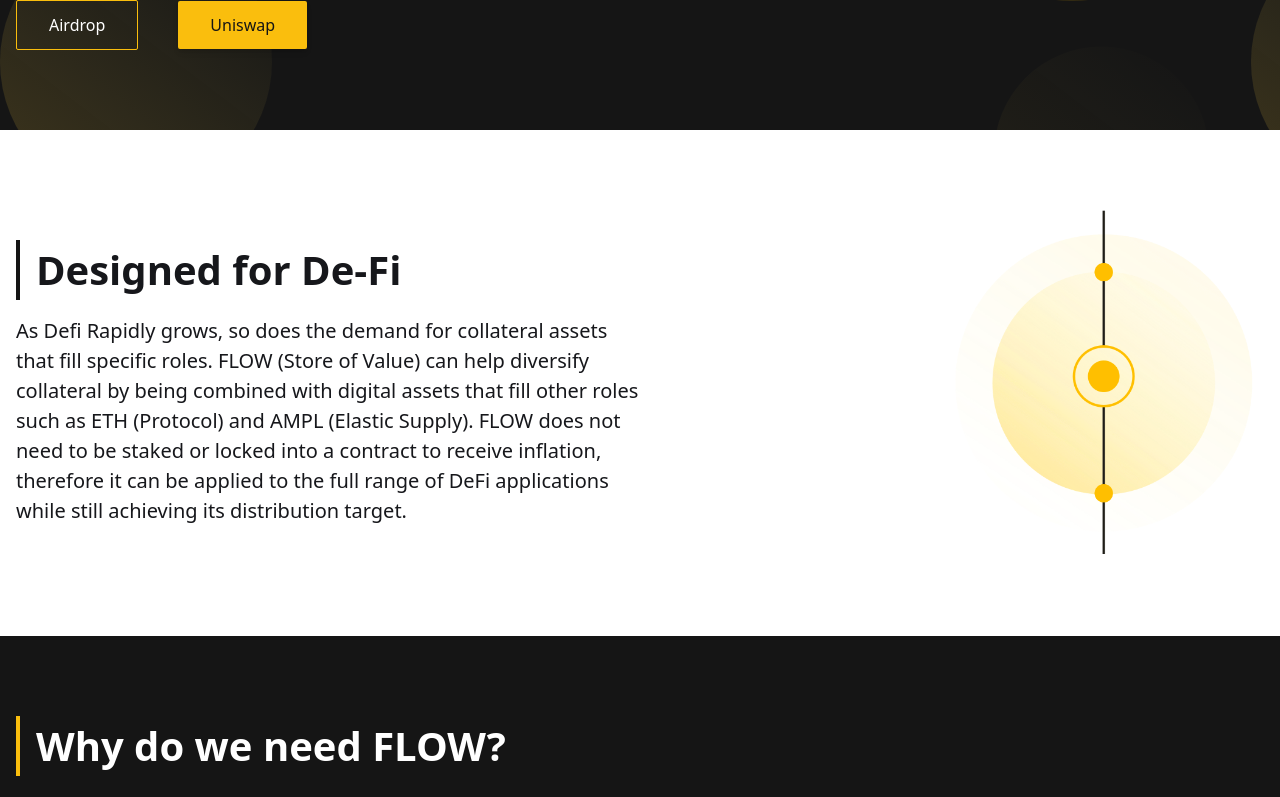
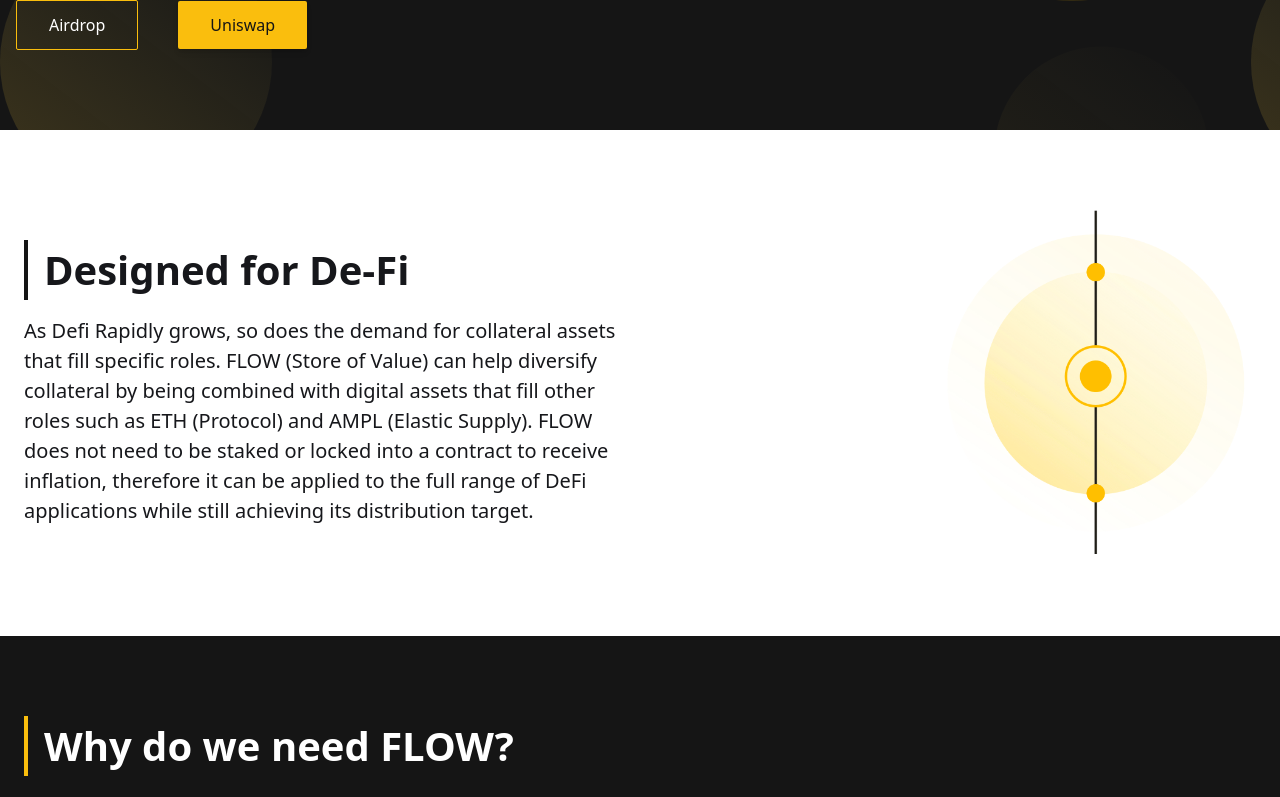
Before and after one commit to loogle18/flow-landing, a React (Create React App) app: page / in a window 1280 px wide. Shown: the part 600-1397 px from the top of the page. Built offline with nearby package versions, Linux system fonts and the light colour scheme; no server answers.

Commit message:
add more padding on sections

```diff
--- a/src/components/section.tsx
+++ b/src/components/section.tsx
@@ -11,7 +11,7 @@ const Section: React.FC<ISection> = ({ bgcolor, title, paragraph, image, childre
   let text = !bgcolor ? 'dark' : 'white';
   let borderColor = !bgcolor ? 'secondary' : 'primary';
   return (
-    <section className={`p-4 py-20 bg-${bg} text-${text}  `}>
+    <section className={`px-6 py-20 bg-${bg} text-${text}  `}>
       <div className='container mx-auto flex items-center'>
         <div className='flex-1'>
           <h2 className={`text-2xl sm:text-3xl border-l-4 border-${borderColor} pl-4 mb-4`}>
```
